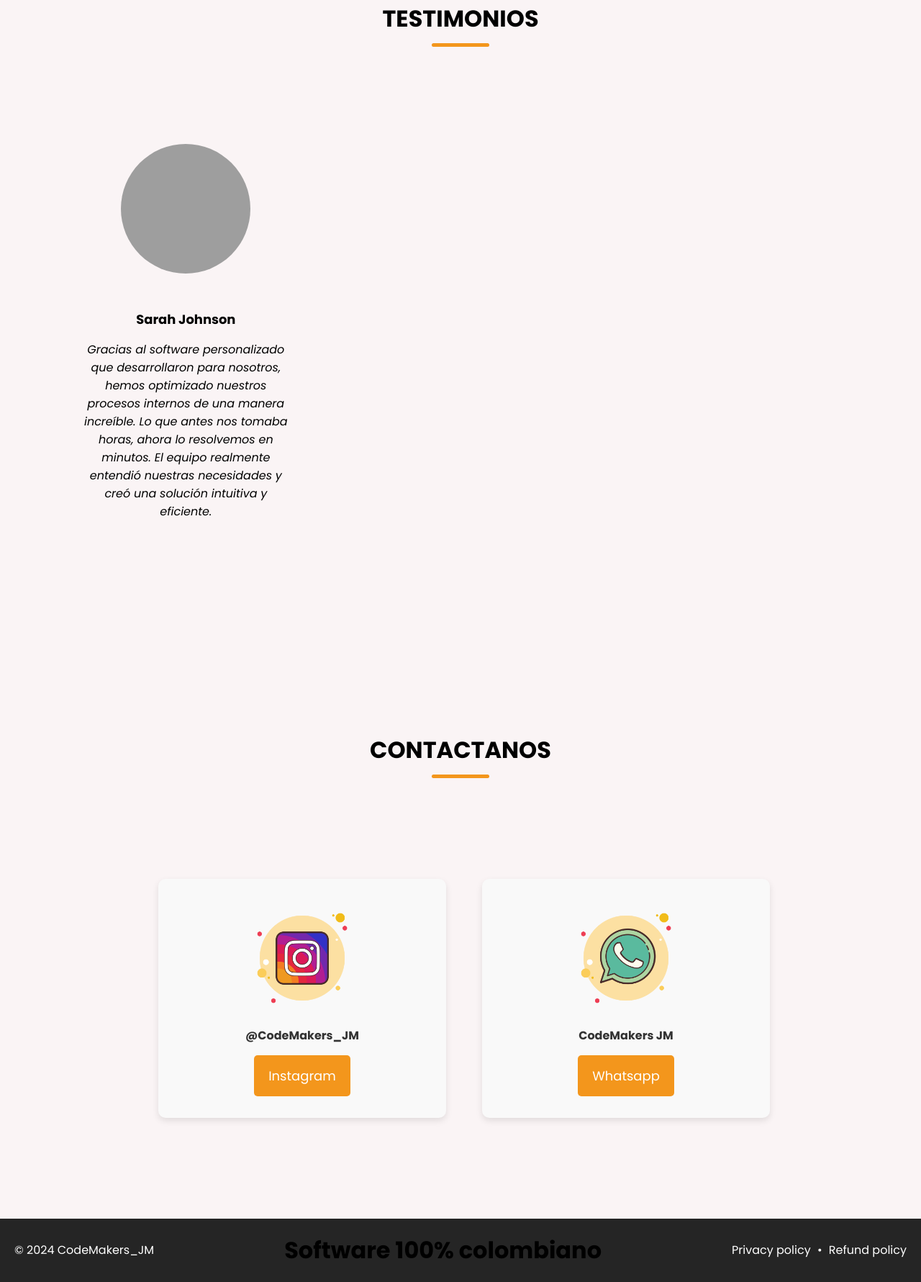
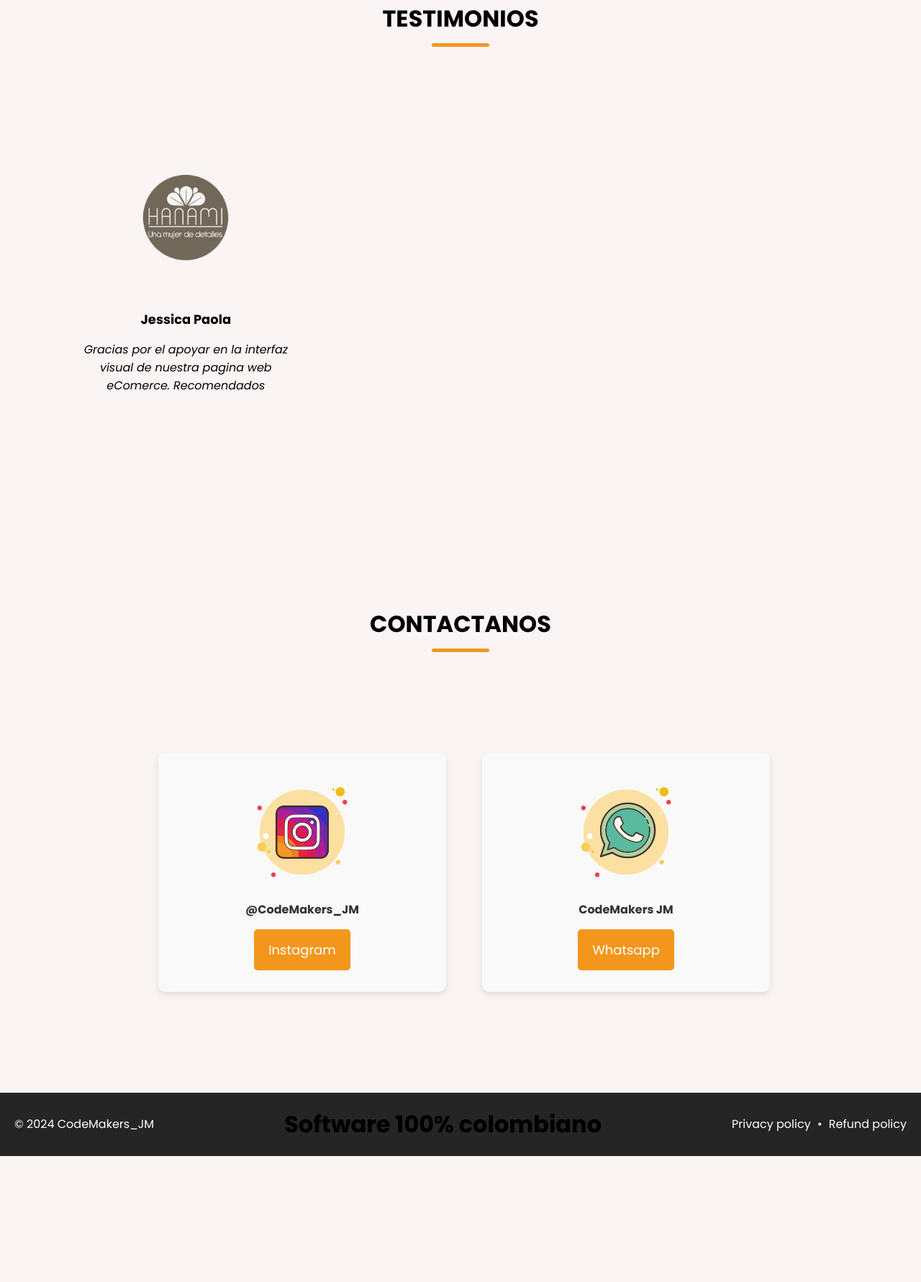
Before and after one commit to JulianaMejia1/Proyecto_MJ, a Flask app: page / in a window 1280 px wide. Shown: the part 2671-4452 px from the top of the page at 72% size. After the commit the page ends 4277 px from the top, so only its background shows below. Run offline with Flask 3, Linux system fonts and the light colour scheme; some libraries are stand-ins or nearby versions; some web fonts are replaced; grey boxes are pictures that could not be loaded.

Commit message:
testimonio y hanami add

```diff
--- a/app/templates/Index.html
+++ b/app/templates/Index.html
@@ -152,9 +152,9 @@ function enableZoom(element) {
             <div class="slider-wrapper">
               <ul class="testimonials-list swiper-wrapper">
                 <li class="testimonial swiper-slide">
-                  <img src="images/user-1.jpg" alt="User" class="user-image" />
-                  <h3 class="name">Sarah Johnson</h3>
-                  <i class="feedback">Gracias al software personalizado que desarrollaron para nosotros, hemos optimizado nuestros procesos internos de una manera increíble. Lo que antes nos tomaba horas, ahora lo resolvemos en minutos. El equipo realmente entendió nuestras necesidades y creó una solución intuitiva y eficiente.</i>
+                  <img src="{{ url_for('static', filename='Media/hanamiprofile.png')}}" alt="User" class="user-image" />
+                  <h3 class="name">Jessica Paola</h3>
+                  <i class="feedback">Gracias por el apoyar en la interfaz visual de nuestra pagina web eComerce. Recomendados</i>
                 </li>
                 <!--
                 <li class="testimonial swiper-slide">
```
Also changed, not shown: app/static/Media/hanamiprofile.png (added).
